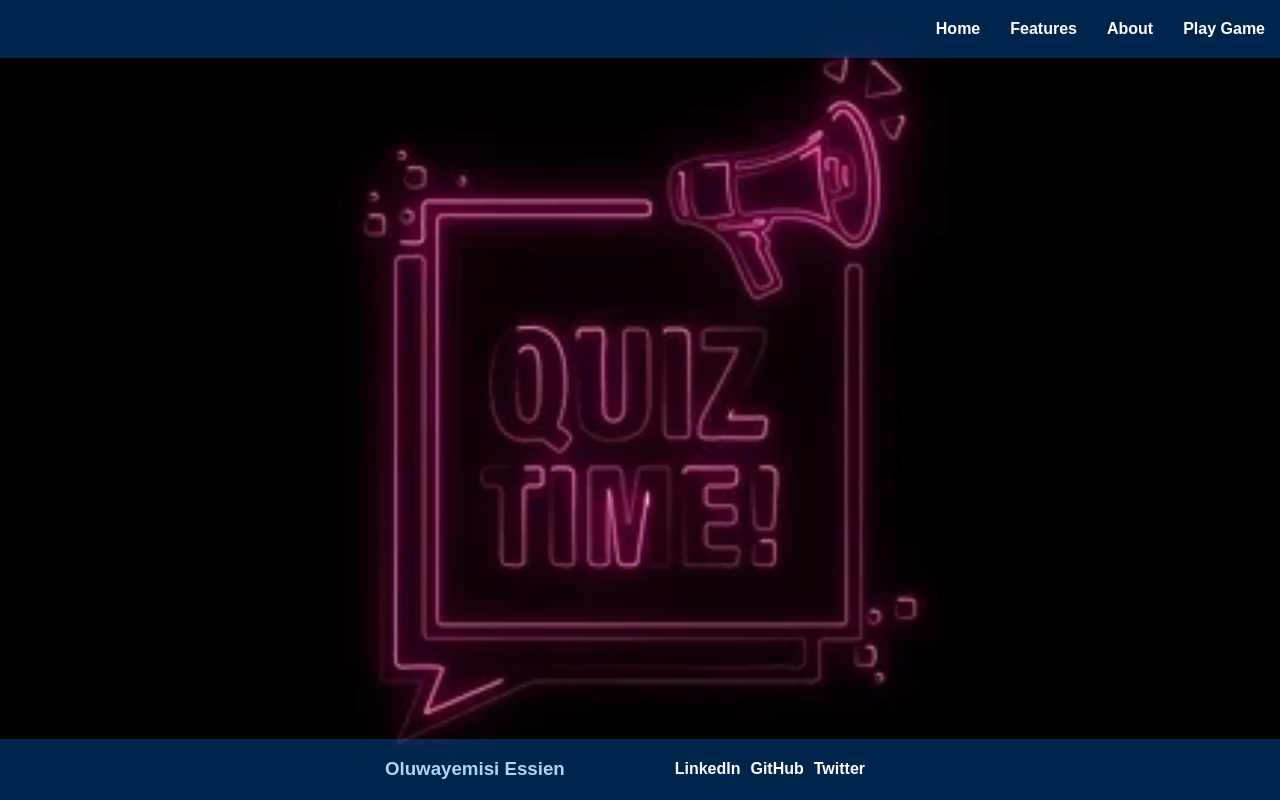
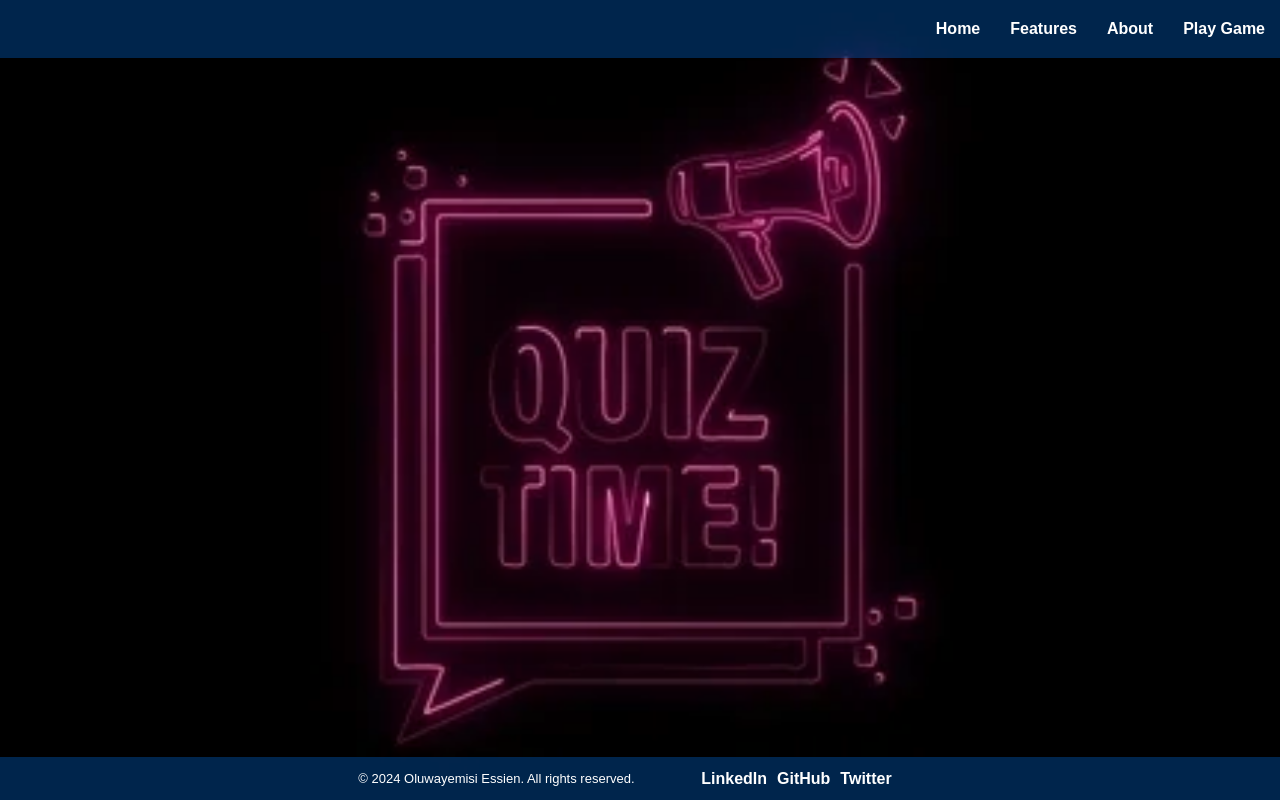
Before and after one commit to Yemisi-jay/Quiz-Titan-Game, a plain HTML site: page game-container.html in a window 1280 px wide. Drawn offline with Linux system fonts and the light colour scheme.

Commit message:
updating

```diff
--- a/game-container.html
+++ b/game-container.html
@@ -21,7 +21,7 @@
 </body>
 <footer>
     <div class="team-member">
-        <h3>Oluwayemisi Essien</h3>
+        <p>&copy; 2024 Oluwayemisi Essien. All rights reserved.</p>
         <ul>
             <li><a href="https://www.linkedin.com/in/oluwayemisi-essien">LinkedIn</a></li>
             <li><a href="https://github.com/Yemisi-jay">GitHub</a></li>
--- a/styles.css
+++ b/styles.css
@@ -124,6 +124,7 @@ footer {
 .team-member p {
     margin-right: 10px;
     color: #fff;
+    font-size: small;
 }
 
 li {
```
Also changed, not shown: features.html (+1 -1 lines), index.html (+1 -1 lines).
